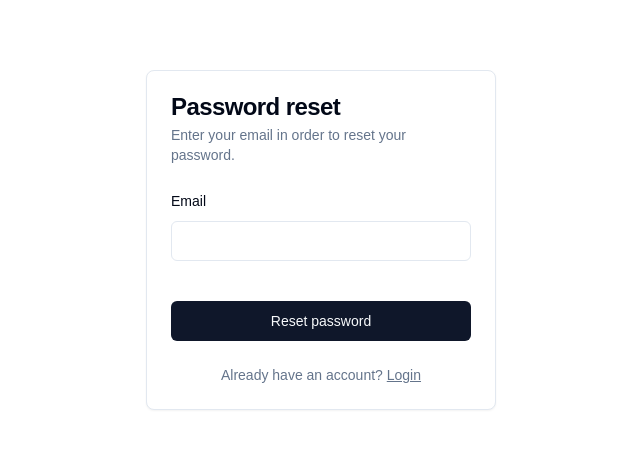
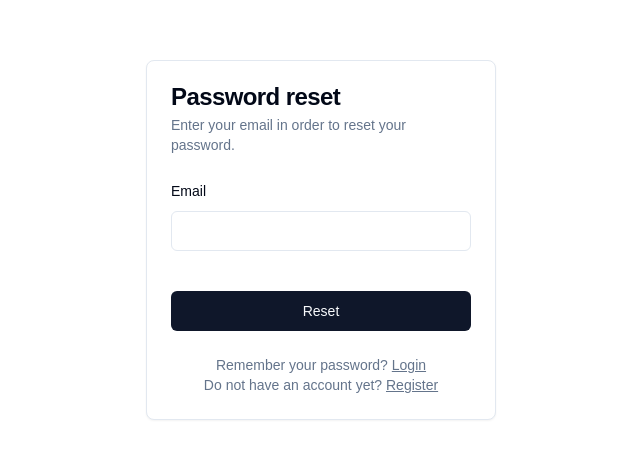
Before and after one commit to alexpil4/todoing-auth, a Next.js app: page /password-reset in a window 1280 px wide. Shown: the part 160-618 px from the top of the page, without its empty margins (319-959 px from the left). Built offline with nearby package versions, Linux system fonts and the light colour scheme; no server answers.

Commit message:
improvements about password reset links

```diff
--- a/app/(logged-out)/password-reset/page.tsx
+++ b/app/(logged-out)/password-reset/page.tsx
@@ -22,10 +22,11 @@
 import { zodResolver } from '@hookform/resolvers/zod';
 import { useForm } from 'react-hook-form';
 import { z } from 'zod';
-import { passwordReset } from './actions';
+// import { passwordReset } from './actions';
 import Link from 'next/link';
 import { toast } from '@/hooks/use-toast';
 
+// Form schema
 const formSchema = z
   .object({
     email: z.string().email(),
@@ -33,6 +34,7 @@
   .and(passwordMatchSchema);
 
 export default function PasswordReset() {
+  // Form instance
   const form = useForm<z.infer<typeof formSchema>>({
     resolver: zodResolver(formSchema),
     defaultValues: {
@@ -87,7 +89,7 @@
                   )}
                 />
                 <Button className="mt-8" type="submit">
-                  Reset password
+                  Reset
                 </Button>
               </fieldset>
             </form>
@@ -97,9 +99,15 @@
         <CardFooter>
           <div className="w-full text-center text-sm text-muted-foreground">
             <p>
-              Already have an account?{' '}
+              Remember your password?{' '}
               <Link href="/login" className="underline">
                 Login
+              </Link>
+            </p>
+            <p>
+              Do not have an account yet?{' '}
+              <Link href="/register" className="underline">
+                Register
               </Link>
             </p>
           </div>
```
